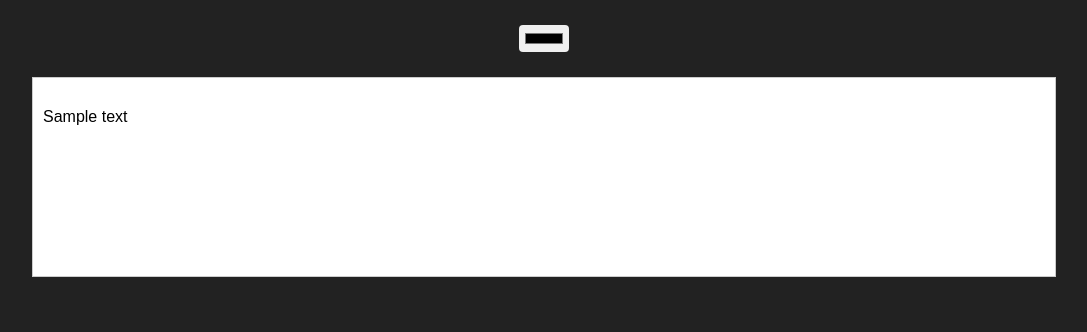
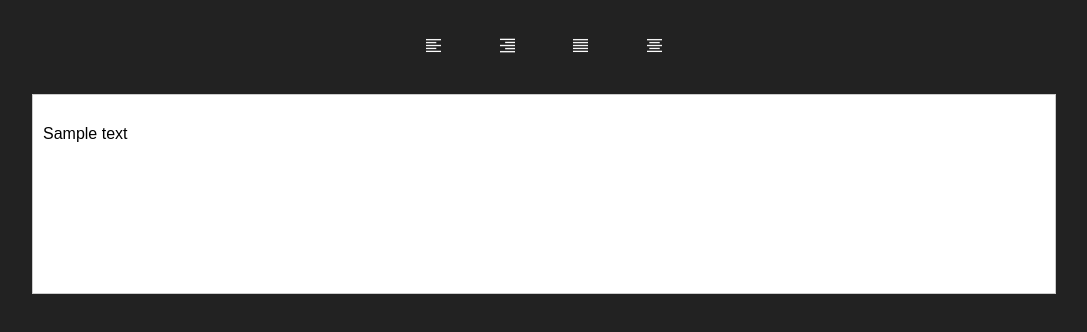
Before and after one commit to rajithathamara123/text-editor, a plain HTML site: page index.html in a window 1280 px wide. Shown: the whole page, without its empty margins (96-1183 px from the left). Drawn offline with Linux system fonts and the light colour scheme.

Commit message:
text alignment

```diff
--- a/index.html
+++ b/index.html
@@ -10,7 +10,10 @@
 
 <body>
 <div class="button-container">
-    <input type="color" id="fontColor">
+    <button onclick="setTextAlignment('left')"><img src = "resources\left.png" width ="15" height ="15"></button>
+    <button onclick="setTextAlignment('right')"><img src = "resources\right.png" width ="15" height ="15"></button>
+    <button onclick="setTextAlignment('justify')"><img src = "resources\justify.png" width ="15" height ="15"></button>
+    <button onclick="setTextAlignment('center')"><img src = "resources\center.png" width ="15" height ="15"></button>
   </div>
   <div class="editor" contenteditable="true" id="editor">
     <p>
```
